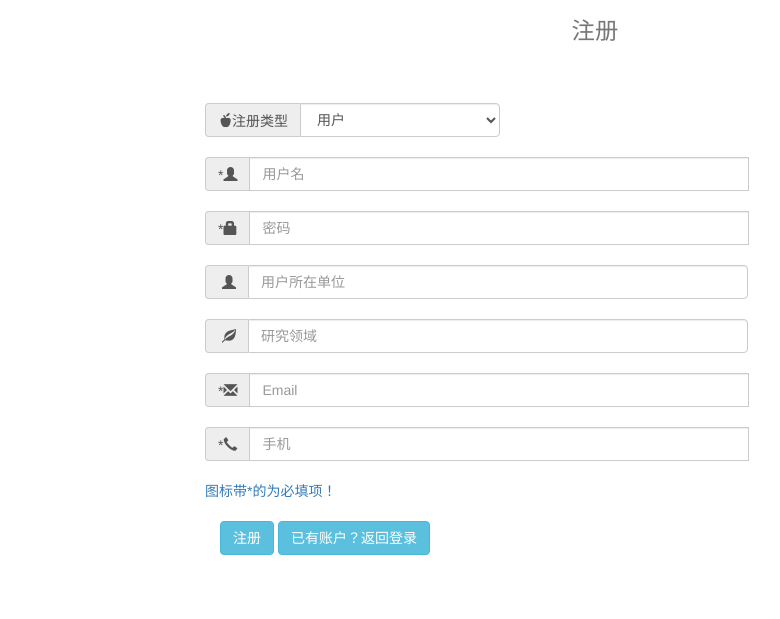
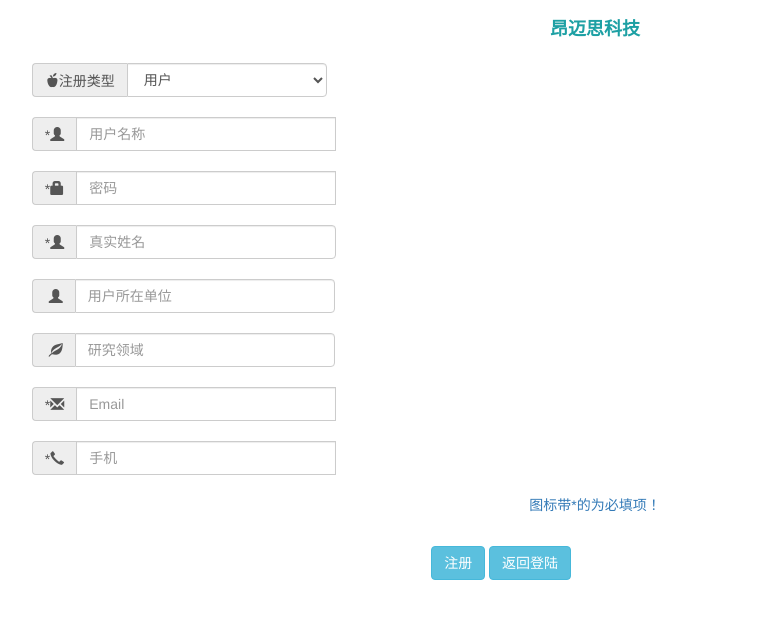
Before and after one commit to jamebluntcc/myflask, a Flask app: page /register in a window 1280 px wide. Shown: the top 619 px of the page, without its empty margins (45-825 px from the left). Run offline with Flask 2, Linux system fonts and the light colour scheme; some libraries are stand-ins or nearby versions.

Commit message:
modified by chenzhongxu

```diff
--- a/templates/login.html
+++ b/templates/login.html
@@ -40,9 +40,10 @@
                                 <section class="span1">
                                     <input type="button" value="登录" onclick="login_in()" class="btn btn-primary">
                                 </section>
+				<br>
                                 <p class="text-center remove-margin">
                                     <small>忘记密码？</small>
-                                    <a href="javascript:alert('请电话联系管理员陈中旭获取密码: 18215509986')" >
+                                    <a href="javascript:alert('请联系管理员获取密码: it@onmath.cn')" >
                                         <small>找回</small>
                                     </a>
                                 </p>
--- a/templates/register.html
+++ b/templates/register.html
@@ -11,9 +11,16 @@
     <div class="box">
         <div class="login-box">
             <div class="login-title text-center">
-                <h1><small>注册</small></h1>
+		<style type="text/css">
+		h1{
+			font-size:18px;
+			font-weight:bold;
+			color:#1DA0A4;
+		}
+		</style>
+                <h1>昂迈思科技</h1>
             </div>
-            <div class="login-content" style="padding: 50px 250px 10px;">
+            <div class="login-content" align="center" style="padding: 1% 6% 10px;">
                 <div class="form">
                     <form action="#" method="post">
                         <div class="input-group">
@@ -26,52 +33,57 @@
                         <br>
                         <div class="input-group">
                             <span class="input-group-addon">*<span class="glyphicon glyphicon-user"></span></span>
-                            <input type="text" id="username" name="username" class="form-control" placeholder="用户名" style="width: 500px">
+                            <input type="text" id="username" name="username" class="form-control" placeholder="用户名称" style="width: 260px">
                             <span><span id="username-mess"></span></span>
                         </div>
                         <br>
                         <div class="input-group">
                             <span class="input-group-addon">*<span class="glyphicon glyphicon-lock"></span></span>
-                            <input type="password" id="password" name="password" class="form-control" placeholder="密码" style="width: 500px">
+                            <input type="password" id="password" name="password" class="form-control" placeholder="密码" style="width: 260px">
                             <div id="password-mess"></div>
                         </div>
                         <br>
                         <div class="input-group">
+                            <span class="input-group-addon">*<span class="glyphicon glyphicon-user"></span></span>
+                            <input type="text" id="customername" name="customername" class="form-control" placeholder="真实姓名" style="width: 260px">
+                        </div>
+                        <br>
+                        <div class="input-group">
                             <span class="input-group-addon">&nbsp;<span class="glyphicon glyphicon-user"></span></span>
-                            <input type="text" id="company" name="Company" class="form-control" placeholder="用户所在单位" style="width: 500px">
+                            <input type="text" id="company" name="Company" class="form-control" placeholder="用户所在单位" style="width: 260px">
                         </div>
                         <br>
                         <div class="input-group">
                             <span class="input-group-addon">&nbsp;<span class="glyphicon glyphicon-leaf"></span></span>
-                            <input type="text" id="field" name="field" class="form-control" placeholder="研究领域" style="width: 500px">
+                            <input type="text" id="field" name="field" class="form-control" placeholder="研究领域" style="width: 260px">
                         </div>
                         <br>
                         <div class="input-group">
                             <span class="input-group-addon">*<span class="glyphicon glyphicon-envelope"></span></span>
-                            <input type="text" id="email" name="email" class="form-control" placeholder="Email" style="width: 500px">
+                            <input type="text" id="email" name="email" class="form-control" placeholder="Email" style="width: 260px">
                             <div id="email-mess">
                         </div>
                     </div>
                         <br>
                         <div class="input-group div-phone">
                             <span class="input-group-addon">*<span class="glyphicon glyphicon-earphone"></span></span>
-                            <input type="text" id="tel" name="tel" class="form-control" placeholder="手机" style="width: 500px">
+                            <input type="text" id="tel" name="tel" class="form-control" placeholder="手机" style="width: 260px">
 {#                            <a href="javascript:;" class="send1" onclick="sends.send();">发送验证码</a>#}
                             <div id="tel-mess"></div>
                         </div>
                         <br>
 {#                        <div class="input-group">#}
 {#                            <span class="input-group-addon"><span class="glyphicon glyphicon-leaf"></span></span>#}
-{#                            <input type="text" id="verification" name="verifer-code" class="form-control" placeholder="请输入验证码" style="width: 500px">#}
+{#                            <input type="text" id="verification" name="verifer-code" class="form-control" placeholder="请输入验证码" style="width: 260px">#}
 {#                            <div id="verification-mess"></div>#}
 {#                        </div>#}
 
                         <a>图标带*的为必填项！</a>
                         <div class="form-group form-actions">
-                            <div class="col-xs-10">
+                            <div class="col-xs-10" style="padding: 1% 3% 3%">
                                 <br>
                                 <input type="button" class="btn btn-info" onclick="register_user()"  value="注册"/>
-                                <input type="button" class="btn btn-info" onclick="window.location.href='/login';" value="已有账户？返回登录"/>
+                                <input type="button" class="btn btn-info" onclick="window.location.href='/login';" value="返回登陆"/>
                             </div>
                         </div>
                     </form>
```
